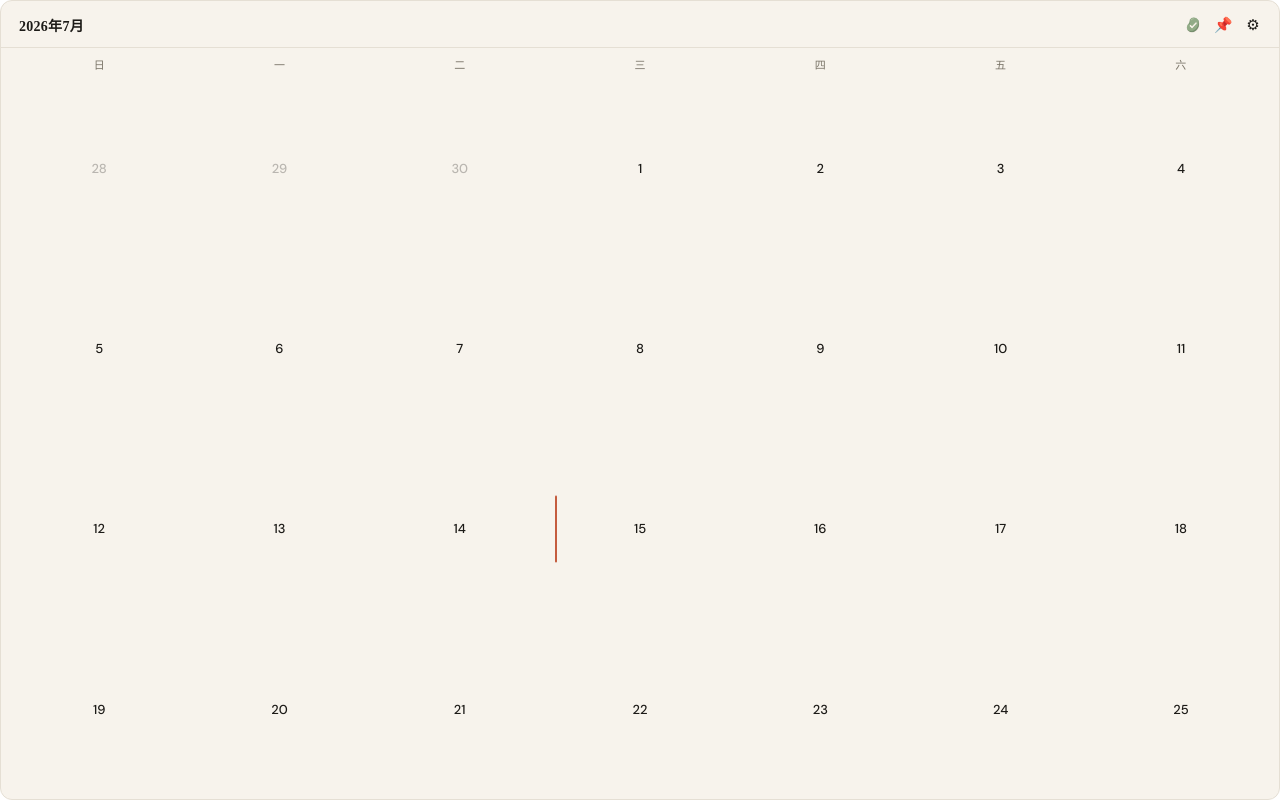
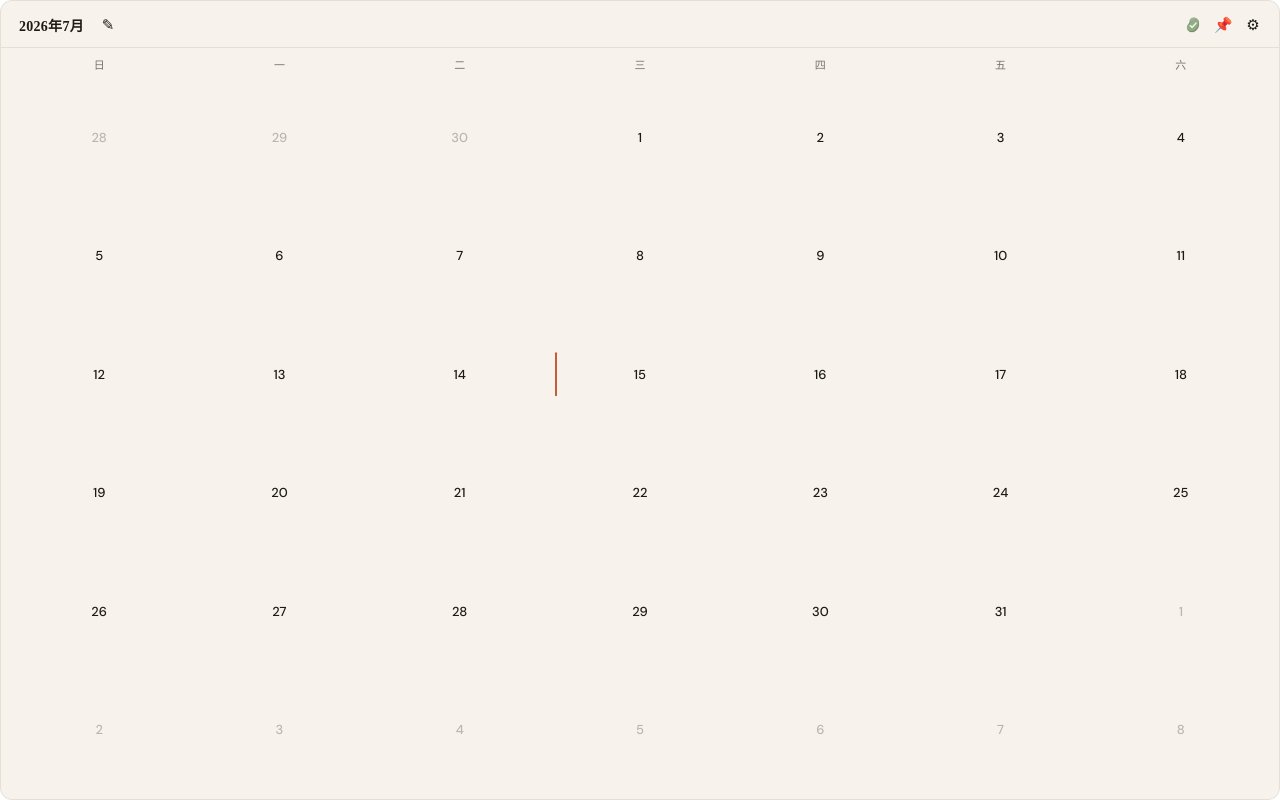
Before and after one commit to Grinfly/desktop-calendar-widget, a React (Vite) app: page / in a window 1280 px wide. Built offline with nearby package versions, Linux system fonts and the light colour scheme.

Commit message:
feat: 增加月度总结并固定六行月历布局
在月份标题旁打开本月待办统计与手写总结；日历始终铺满六周，避免五周月份把日期挤出窗口。

```diff
--- a/src/App.tsx
+++ b/src/App.tsx
@@ -1,10 +1,11 @@
 import { useCallback, useEffect, useState } from "react";
 
-import { getTodayMonth, parseDateKey, toDateKey } from "./lib/dates";
+import { getTodayMonth, parseDateKey, toDateKey, toMonthKey } from "./lib/dates";
 import { useDateTick } from "./hooks/useDateTick";
 import { useTasks } from "./hooks/useTasks";
 import { CalendarGrid } from "./components/CalendarGrid";
 import { DatePickerPanel } from "./components/DatePickerPanel";
+import { MonthSummaryPanel } from "./components/MonthSummaryPanel";
 import { SettingsPanel } from "./components/SettingsPanel";
 import { TaskList } from "./components/TaskList";
 import { ResizeHandles } from "./components/ResizeHandles";
@@ -35,13 +36,21 @@ function AppShell() {
     updateTaskNote,
     copyTasksFromDate,
     getTaskProgressOnDate,
+    updateMonthSummary,
   } = useTasks();
   const { loaded: extensionsLoaded, getDaySubLabel } = useExtensions();
 
   const [pickerMode, setPickerMode] = useState<PickerMode>(null);
   const [showSettings, setShowSettings] = useState(false);
+  const [showMonthSummary, setShowMonthSummary] = useState(false);
   const [detailTaskId, setDetailTaskId] = useState<string | null>(null);
   const closeDetail = useCallback(() => setDetailTaskId(null), []);
+  const closeMonthSummary = useCallback(() => setShowMonthSummary(false), []);
+  const openMonthSummary = useCallback(() => {
+    setPickerMode(null);
+    setShowSettings(false);
+    setShowMonthSummary(true);
+  }, []);
 
   useEffect(() => {
     if (!showSettings) return;
@@ -54,6 +63,18 @@ function AppShell() {
     window.addEventListener("keydown", onKeyDown);
     return () => window.removeEventListener("keydown", onKeyDown);
   }, [showSettings]);
+
+  useEffect(() => {
+    if (!showMonthSummary || showSettings || pickerMode !== null) return;
+
+    const onKeyDown = (event: KeyboardEvent) => {
+      if (event.key === "Escape") {
+        setShowMonthSummary(false);
+      }
+    };
+    window.addEventListener("keydown", onKeyDown);
+    return () => window.removeEventListener("keydown", onKeyDown);
+  }, [showMonthSummary, showSettings, pickerMode]);
 
   useEffect(() => {
     if (view !== "tasks" || pickerMode !== null || showSettings) return;
@@ -101,6 +122,8 @@ function AppShell() {
     setPickerMode(null);
     setShowSettings(true);
   };
+  const openMonthSummaryFromBar =
+    !showSettings && pickerMode !== "month" ? openMonthSummary : undefined;
   const closeSettings = () => setShowSettings(false);
   const goToTodayMonth = () => {
     setCurrentMonth(getTodayMonth());
@@ -167,6 +190,16 @@ function AppShell() {
       getDaySubLabel={getDaySubLabel}
       onClose={closePicker}
     />
+  ) : showMonthSummary ? (
+    <MonthSummaryPanel
+      key={toMonthKey(currentMonth)}
+      month={currentMonth}
+      tasks={data.tasks}
+      summary={(data.monthSummaries ?? {})[toMonthKey(currentMonth)] ?? ""}
+      onSummaryChange={(text) =>
+        updateMonthSummary(toMonthKey(currentMonth), text)
+      }
+    />
   ) : (
     <CalendarGrid
       month={currentMonth}
@@ -221,16 +254,23 @@ function AppShell() {
                   ? closeSettings
                   : pickerMode === "month"
                     ? closePicker
-                    : undefined
+                    : showMonthSummary
+                      ? closeMonthSummary
+                      : undefined
               }
               onOpenPicker={() => {
                 setShowSettings(false);
                 setPickerMode("month");
               }}
               onDoubleClick={() => {
-                if (selectedDate) selectDate(new Date(selectedDate));
+                if (selectedDate) {
+                  setShowMonthSummary(false);
+                  selectDate(new Date(selectedDate));
+                }
               }}
               onGoToTodayMonth={goToTodayMonth}
+              onOpenMonthSummary={openMonthSummaryFromBar}
+              monthSummaryOpen={showMonthSummary}
             />
             {mainContent}
           </>
--- /dev/null
+++ b/src/components/MonthSummaryButton.tsx
@@ -0,0 +1,31 @@
+import { Tooltip } from "./Tooltip";
+
+interface MonthSummaryButtonProps {
+  active?: boolean;
+  onOpen: () => void;
+}
+
+export function MonthSummaryButton({
+  active = false,
+  onOpen,
+}: MonthSummaryButtonProps) {
+  return (
+    <Tooltip content="本月总结">
+      <button
+        type="button"
+        className={`month-summary-button ${active ? "active" : ""}`}
+        onMouseDown={(event) => event.stopPropagation()}
+        onDoubleClick={(event) => event.stopPropagation()}
+        onClick={(event) => {
+          event.stopPropagation();
+          onOpen();
+        }}
+        aria-pressed={active}
+      >
+        <span className="title-action-icon" aria-hidden="true">
+          ✎
+        </span>
+      </button>
+    </Tooltip>
+  );
+}
--- /dev/null
+++ b/src/components/MonthSummaryPanel.tsx
@@ -0,0 +1,71 @@
+import { useEffect, useState } from "react";
+
+import { toMonthKey } from "../lib/dates";
+import type { Task } from "../lib/types";
+
+interface MonthSummaryPanelProps {
+  month: Date;
+  tasks: Record<string, Task[]>;
+  summary: string;
+  onSummaryChange: (text: string) => void;
+}
+
+function monthTaskCounts(tasks: Record<string, Task[]>, monthKey: string) {
+  let total = 0;
+  let done = 0;
+  for (const [dateKey, list] of Object.entries(tasks)) {
+    if (!dateKey.startsWith(monthKey)) continue;
+    for (const task of list) {
+      total += 1;
+      if (task.done) done += 1;
+    }
+  }
+  return { total, done, open: total - done };
+}
+
+export function MonthSummaryPanel({
+  month,
+  tasks,
+  summary,
+  onSummaryChange,
+}: MonthSummaryPanelProps) {
+  const monthKey = toMonthKey(month);
+  const [text, setText] = useState(summary);
+  const { total, done, open } = monthTaskCounts(tasks, monthKey);
+
+  useEffect(() => {
+    setText(summary);
+  }, [monthKey, summary]);
+
+  const commit = () => {
+    if (text !== summary) {
+      onSummaryChange(text);
+    }
+  };
+
+  return (
+    <section className="month-summary-panel" aria-label="本月总结">
+      <div className="month-summary-stats">
+        <div className="month-summary-stat">
+          <span className="month-summary-stat-value">{total}</span>
+          <span className="month-summary-stat-label">待办</span>
+        </div>
+        <div className="month-summary-stat">
+          <span className="month-summary-stat-value">{done}</span>
+          <span className="month-summary-stat-label">已完成</span>
+        </div>
+        <div className="month-summary-stat">
+          <span className="month-summary-stat-value">{open}</span>
+          <span className="month-summary-stat-label">未完成</span>
+        </div>
+      </div>
+      <textarea
+        className="month-summary-textarea"
+        value={text}
+        placeholder="记下这个月做了什么"
+        onChange={(event) => setText(event.target.value)}
+        onBlur={commit}
+      />
+    </section>
+  );
+}
--- a/src/components/TitleBar.tsx
+++ b/src/components/TitleBar.tsx
@@ -1,5 +1,6 @@
 import { formatDayTitle, formatMonthTitle, isSameMonth } from "../lib/dates";
 import type { PinMode } from "../lib/types";
+import { MonthSummaryButton } from "./MonthSummaryButton";
 import { PinButton } from "./PinButton";
 import { SettingsButton } from "./SettingsButton";
 import { TodayMonthButton } from "./TodayMonthButton";
@@ -19,6 +20,8 @@ interface TitleBarProps {
   onBack?: () => void;
   onOpenDatePicker?: () => void;
   onGoToTodayMonth?: () => void;
+  onOpenMonthSummary?: () => void;
+  monthSummaryOpen?: boolean;
 }
 
 export function TitleBar({
@@ -35,6 +38,8 @@ export function TitleBar({
   onBack,
   onOpenDatePicker,
   onGoToTodayMonth,
+  onOpenMonthSummary,
+  monthSummaryOpen = false,
 }: TitleBarProps) {
   const isTaskView = !showMonthNav && dateKey !== undefined;
   const showBack = Boolean(onBack);
@@ -71,6 +76,12 @@ export function TitleBar({
               {formatMonthTitle(month)}
             </button>
           </Tooltip>
+          {onOpenMonthSummary ? (
+            <MonthSummaryButton
+              active={monthSummaryOpen}
+              onOpen={onOpenMonthSummary}
+            />
+          ) : null}
         </div>
       ) : isTaskView ? (
         <div
--- a/src/hooks/useTasks.ts
+++ b/src/hooks/useTasks.ts
@@ -242,6 +242,19 @@ export function useTasks() {
     [updateData],
   );
 
+  const updateMonthSummary = useCallback(
+    (monthKey: string, text: string) => {
+      updateData((prev) => ({
+        ...prev,
+        monthSummaries: {
+          ...(prev.monthSummaries ?? {}),
+          [monthKey]: text,
+        },
+      }));
+    },
+    [updateData],
+  );
+
   const copyTasksFromDate = useCallback(
     (fromDateKey: string, toDateKey: string) => {
       if (fromDateKey === toDateKey) return;
@@ -296,5 +309,6 @@ export function useTasks() {
     updateTaskNote,
     copyTasksFromDate,
     getTaskProgressOnDate,
+    updateMonthSummary,
   };
 }
--- a/src/lib/storage.ts
+++ b/src/lib/storage.ts
@@ -8,6 +8,7 @@ export async function loadAppData(): Promise<AppData> {
     const parsed = JSON.parse(raw) as AppData;
     return {
       tasks: parsed.tasks ?? {},
+      monthSummaries: parsed.monthSummaries ?? {},
       settings: {
         ...DEFAULT_APP_DATA.settings,
         ...parsed.settings,
--- a/src/lib/types.ts
+++ b/src/lib/types.ts
@@ -35,6 +35,7 @@ export interface AppSettings {
 
 export interface AppData {
   tasks: Record<string, Task[]>;
+  monthSummaries: Record<string, string>;
   settings: AppSettings;
 }
 
@@ -49,5 +50,6 @@ export const DEFAULT_SETTINGS: AppSettings = {
 
 export const DEFAULT_APP_DATA: AppData = {
   tasks: {},
+  monthSummaries: {},
   settings: DEFAULT_SETTINGS,
 };
--- a/src/styles/global.css
+++ b/src/styles/global.css
@@ -286,6 +286,7 @@ button {
 .pin-button,
 .settings-button,
 .today-month-button,
+.month-summary-button,
 .title-bar-picker,
 .back-arrow,
 .day-cell,
@@ -331,13 +332,15 @@ button {
 
 .pin-button:hover,
 .settings-button:hover,
-.today-month-button:hover {
+.today-month-button:hover,
+.month-summary-button:hover {
   background: transparent;
 }
 
 .pin-button,
 .settings-button,
-.today-month-button {
+.today-month-button,
+.month-summary-button {
   width: 28px;
   height: 28px;
   min-width: 28px;
@@ -393,7 +396,8 @@ button {
 }
 
 .settings-button.active,
-.today-month-button.active {
+.today-month-button.active,
+.month-summary-button.active {
   color: var(--accent);
 }
 
@@ -411,8 +415,15 @@ button {
 .weekday-row,
 .days-grid {
   display: grid;
-  grid-template-columns: repeat(7, 1fr);
+  grid-template-columns: repeat(7, minmax(0, 1fr));
   gap: 4px;
+}
+
+.days-grid {
+  flex: 1;
+  min-width: 0;
+  min-height: 0;
+  grid-template-rows: repeat(6, minmax(0, 1fr));
 }
 
 .weekday-label {
@@ -424,7 +435,11 @@ button {
 
 .day-cell {
   position: relative;
-  aspect-ratio: 1;
+  min-width: 0;
+  min-height: 0;
+  width: 100%;
+  height: 100%;
+  overflow: hidden;
   border-radius: 8px;
   display: flex;
   align-items: center;
@@ -617,6 +632,11 @@ button {
 
 .picker-days-grid {
   flex: none;
+}
+
+.picker-days-grid .day-cell {
+  aspect-ratio: 1;
+  height: auto;
 }
 
 .settings-panel {
@@ -975,6 +995,59 @@ button {
   overflow: hidden;
 }
 
+.month-summary-panel {
+  flex: 1;
+  min-height: 0;
+  min-width: 0;
+  display: flex;
+  flex-direction: column;
+  gap: 10px;
+  padding: 8px 10px 10px;
+  overflow: hidden;
+}
+
+.month-summary-stats {
+  display: flex;
+  gap: 14px;
+  flex-shrink: 0;
+  min-width: 0;
+}
+
+.month-summary-stat {
+  display: flex;
+  flex-direction: column;
+  gap: 2px;
+  min-width: 0;
+}
+
+.month-summary-stat-value {
+  font-family: var(--font-display);
+  font-size: 18px;
+  font-weight: 600;
+  line-height: 1.2;
+}
+
+.month-summary-stat-label {
+  font-size: 11px;
+  color: var(--muted);
+}
+
+.month-summary-textarea {
+  flex: 1;
+  min-height: 80px;
+  width: 100%;
+  border: 1px solid var(--border);
+  border-radius: 8px;
+  padding: 8px;
+  background: rgba(247, 243, 236, 0.9);
+  outline: none;
+  color: var(--text);
+  font-size: 13px;
+  line-height: 1.45;
+  resize: none;
+  overflow-y: auto;
+}
+
 .task-detail-label-row {
   display: flex;
   align-items: baseline;
@@ -1032,7 +1105,8 @@ button {
 }
 
 .task-detail-input:focus,
-.task-detail-textarea:focus {
+.task-detail-textarea:focus,
+.month-summary-textarea:focus {
   border-color: var(--accent);
 }
 
```
Also changed, not shown: src/lib/dates.ts (+6 -4 lines).
